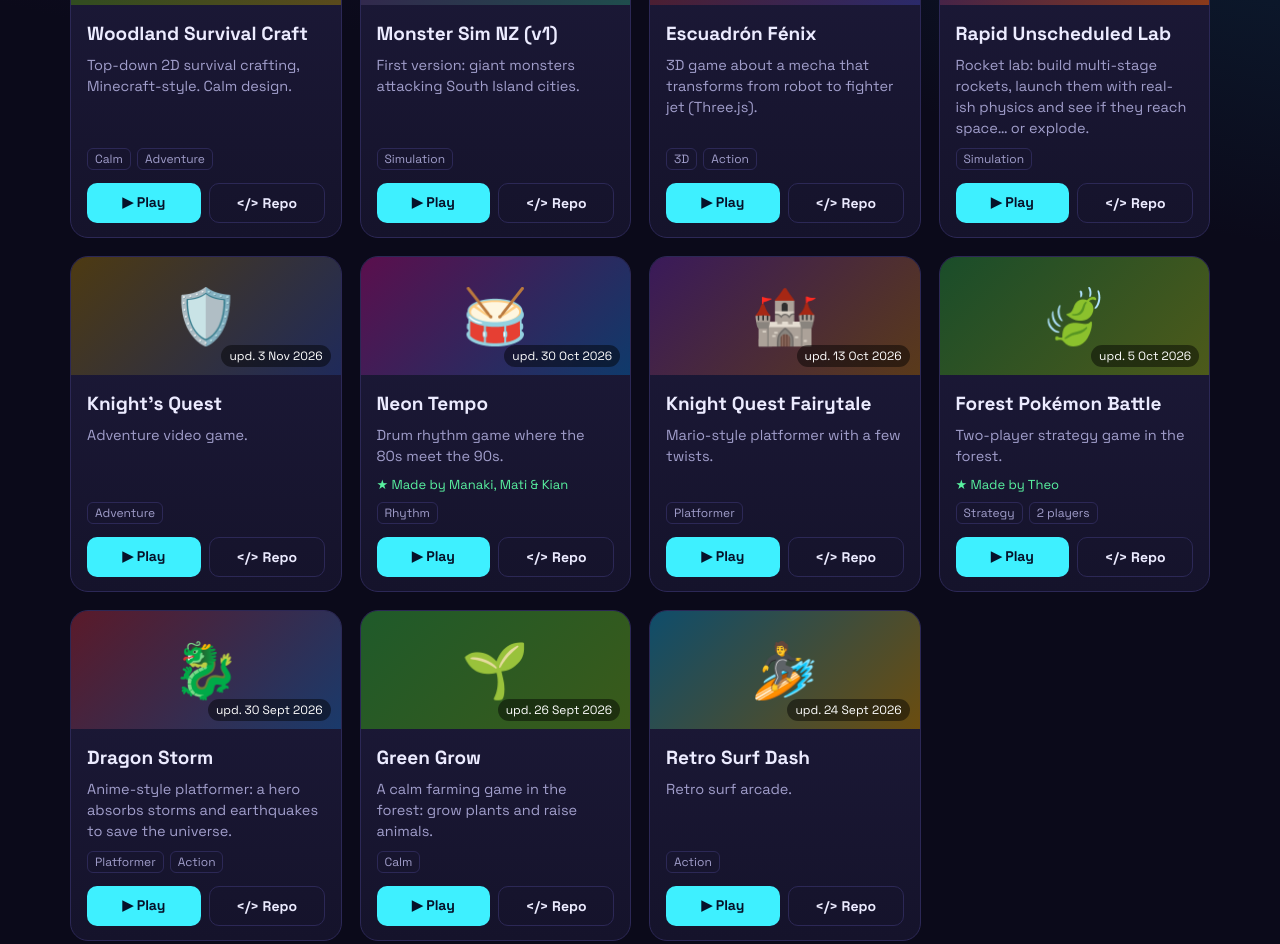
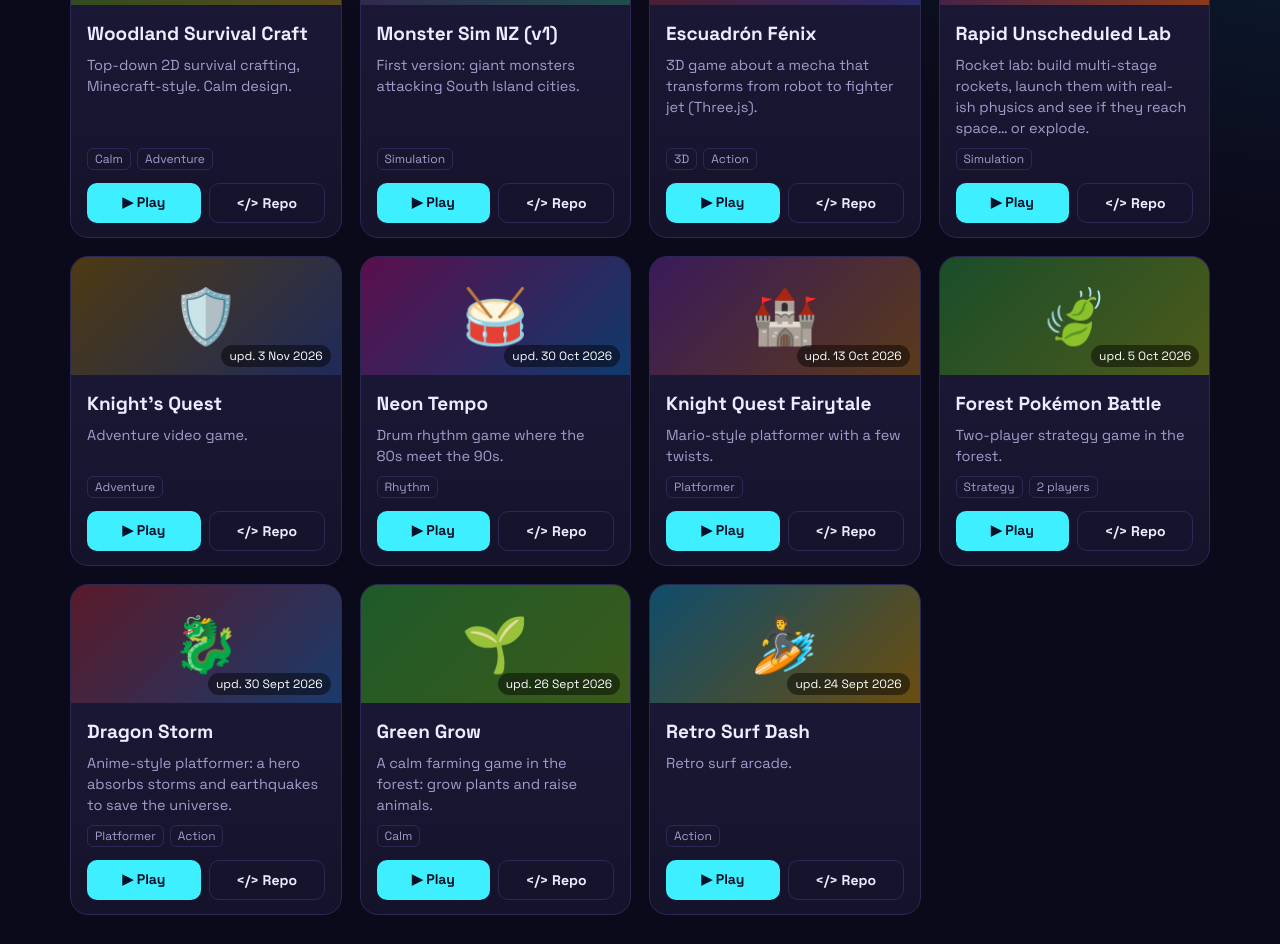
Before and after one commit to crisai2026/Arcade-Prompt-Play, a plain HTML site: page index.html in a window 1280 px wide. Shown: the part 810-1754 px from the top of the page. Drawn offline with Linux system fonts and the light colour scheme.

Commit message:
Remove people's names from game cards

```diff
--- a/index.html
+++ b/index.html
@@ -132,7 +132,7 @@ const GAMES = [
     es:"Videojuego de aventuras.",
     en:"Adventure video game." },
   { repo:"neon-tempo", name:"Neon Tempo", emoji:"🥁", color:["#5a0f4d","#0f3a6b"], updated:"2026-10-30",
-    tags:["rhythm"], play:"auto", by:"Manaki, Mati & Kian",
+    tags:["rhythm"], play:"auto",
     es:"Juego de ritmo con batería que mezcla los 80 y los 90.",
     en:"Drum rhythm game where the 80s meet the 90s." },
   { repo:"knight-quest-fairytale", name:"Knight Quest Fairytale", emoji:"🏰", color:["#3a1a5a","#5a3a1a"], updated:"2026-10-13",
@@ -140,7 +140,7 @@ const GAMES = [
     es:"Plataformas estilo Mario con algunas sorpresas.",
     en:"Mario-style platformer with a few twists." },
   { repo:"forest-pokemon-battle", name:"Forest Pokémon Battle", emoji:"🍃", color:["#1a4d2a","#4d5a1a"], updated:"2026-10-05",
-    tags:["strategy","2p"], play:"auto", by:"Theo",
+    tags:["strategy","2p"], play:"auto",
     es:"Juego de estrategia para dos jugadores en el bosque.",
     en:"Two-player strategy game in the forest." },
   { repo:"dragon-storm", name:"Dragon Storm", emoji:"🐉", color:["#5a1a2a","#1a3a6b"], updated:"2026-09-30",
```
